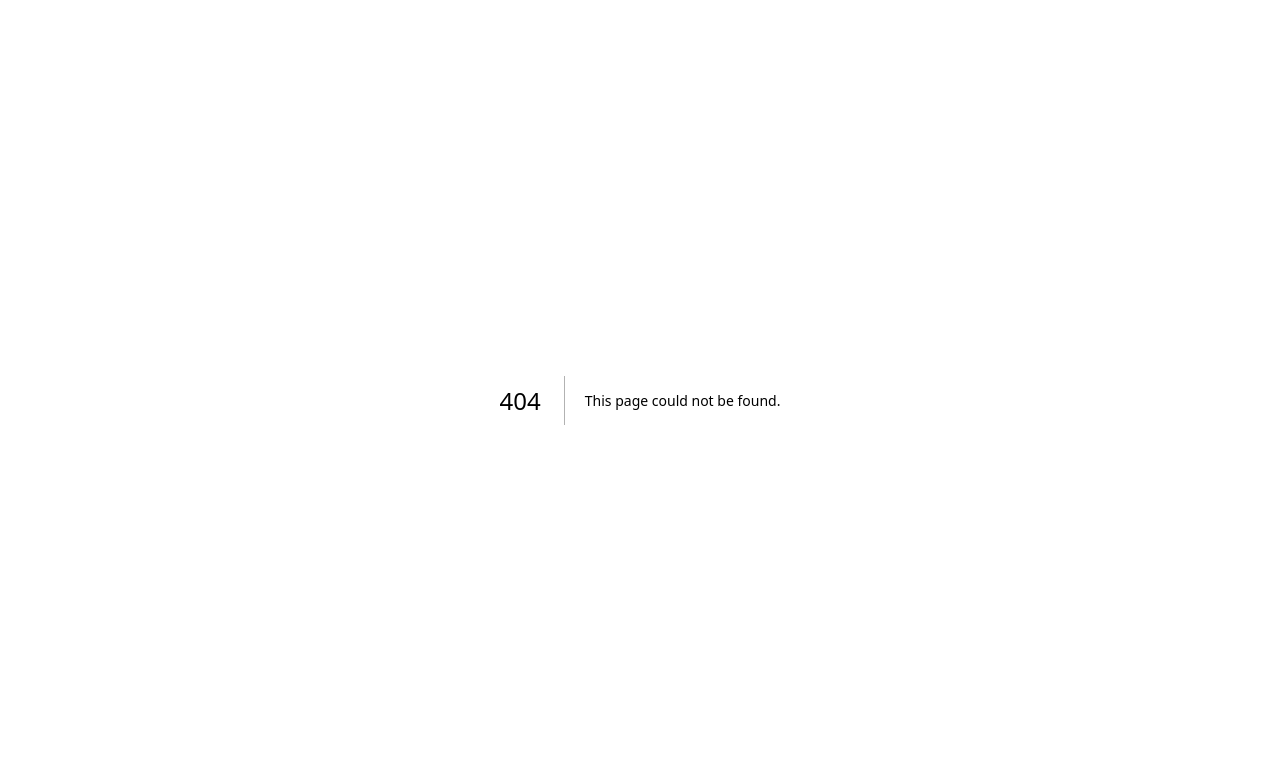
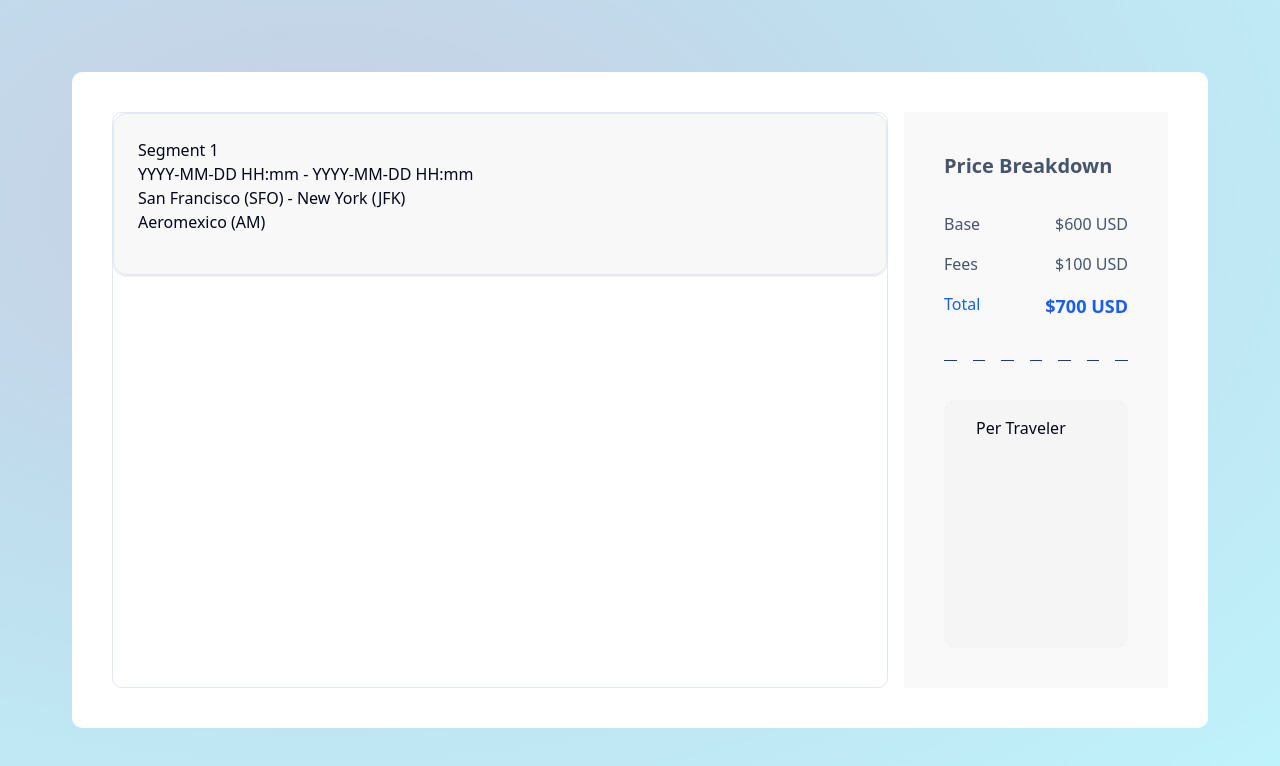
Before and after one commit to Vane-Arellano/flight-search, a Next.js app: page /details in a window 1280 px wide. Before the commit this address had no page. Shown: the top 766 px of the page. Built offline with nearby package versions, Linux system fonts and the light colour scheme.

Commit message:
first version of details page

```diff
--- /dev/null
+++ b/app/details/_components/details.tsx
@@ -0,0 +1,29 @@
+'use client'
+
+import { redirect } from "next/navigation"
+import { PriceBreakdown } from "./price-breakdown"
+import { CustomSeparator } from "./separator"
+import { PerTraveler } from "./price-per-traveler"
+import { SegmentComponent } from "./segment-card"
+
+export const FlightDetails = () => {
+
+  const handleDetailsRedirect = async () => {
+    // TODO: Call the API to get the details of the specific flight
+    redirect('/details')
+  }
+
+  return (
+    <div className="flex flex-row p-10 h-full bg-white rounded-lg gap-4">
+        <div className="border rounded-lg w-3/4 overflow-y-scroll">
+            <SegmentComponent/>
+        </div>
+        <div className="w-1/4 bg-zinc-100/50 p-10 flex flex-col justify-between">
+            <PriceBreakdown/>
+            <CustomSeparator/>
+            <PerTraveler/>
+        </div>
+    </div>
+  )
+
+}
--- /dev/null
+++ b/app/details/_components/price-breakdown.tsx
@@ -0,0 +1,21 @@
+export const PriceBreakdown = () => {
+  return (
+    <div className="grid gap-8">
+      <p className="text-slate-600 text-xl font-semibold">Price Breakdown</p>
+      <div className="grid gap-4">
+        <div className="flex flex-row justify-between">
+          <p className="text-slate-600 text-md">Base</p>
+          <p className="text-slate-600 text-md">$600 USD</p>
+        </div>
+        <div className="flex flex-row justify-between">
+          <p className="text-slate-600 text-md">Fees</p>
+          <p className="text-slate-600 text-md">$100 USD</p>
+        </div>
+        <div className="flex flex-row justify-between">
+          <p className="text-blue-600 text-md">Total</p>
+          <p className="text-blue-600 text-lg font-semibold">$700 USD</p>
+        </div>
+      </div>
+    </div>
+  )
+}
--- /dev/null
+++ b/app/details/_components/price-per-traveler.tsx
@@ -0,0 +1,9 @@
+import { PriceBreakdown } from "./price-breakdown"
+
+export const PerTraveler = () => {
+    return (
+        <div className="bg-neutral-200/25 py-4 px-8 h-1/2 rounded-lg">
+            <p>Per Traveler</p>
+        </div>
+    )
+}
--- /dev/null
+++ b/app/details/_components/segment-card.tsx
@@ -0,0 +1,19 @@
+import { Card, CardContent } from "@/components/ui/card"
+
+export const SegmentComponent = () => {
+  return (
+    <Card className="w-full bg-zinc-200/25 h-fit hover:bg-slate-300/25">
+      <CardContent className="flex flex-col justify-between gap-4">
+        <div className="flex flex-col justify-between">
+          <p>Segment 1</p>
+          <p>YYYY-MM-DD HH:mm - YYYY-MM-DD HH:mm</p>
+          <p>San Francisco (SFO) - New York (JFK)</p>
+          <p>Aeromexico (AM)</p>
+        </div>
+        <div className="bottom-section flex flex-row justify-between">
+
+        </div>
+      </CardContent>
+    </Card>
+  )
+}
--- /dev/null
+++ b/app/details/_components/segment-list.tsx
@@ -0,0 +1,23 @@
+'use client'
+import { redirect } from "next/navigation"
+import { SegmentComponent } from "./segment-card"
+
+export const FlightList = () => {
+  const handleDetailsRedirect = async () => {
+    // TODO: Call the API to get the details of the specific flight
+    redirect('/details')
+  }
+
+  return (
+    <div className="p-10 h-full bg-white rounded-lg">
+      {/* {
+        demoFlights.map((flight: Flight, index: number) => ( */}
+          <button className="mb-4 w-full" onClick={handleDetailsRedirect}>
+            <SegmentComponent />
+          </button>
+        {/* ))
+      } */}
+    </div>
+  )
+
+}
--- /dev/null
+++ b/app/details/_components/separator.tsx
@@ -0,0 +1,13 @@
+export const CustomSeparator = () => {
+    return (
+        <div className="flex flex-row gap-4">
+            <div className="w-8 h-[1px] bg-blue-900"></div>
+            <div className="w-8 h-[1px] bg-blue-900"></div>
+            <div className="w-8 h-[1px] bg-blue-900"></div>
+            <div className="w-8 h-[1px] bg-blue-900"></div>
+            <div className="w-8 h-[1px] bg-blue-900"></div>
+            <div className="w-8 h-[1px] bg-blue-900"></div>
+            <div className="w-8 h-[1px] bg-blue-900"></div>
+        </div>
+    )
+}
--- /dev/null
+++ b/app/details/page.tsx
@@ -0,0 +1,8 @@
+import { FlightDetails } from "./_components/details"
+export default function DetailsPage () {
+    return (
+        <div className="p-18 h-screen bg-radial-[at_25%_25%] from-blue-900/25 to-cyan-400/25 to-100%">
+            <FlightDetails/>
+        </div>
+    )
+}
--- a/app/results/_components/flight-component.tsx
+++ b/app/results/_components/flight-component.tsx
@@ -24,10 +24,10 @@ export interface Flight {
 
 export const FlightComponent = (props: {flight: Flight}) => {
     return (
-        <Card className="w-full bg-zinc-200/25 h-fit">
+        <Card className="w-full bg-zinc-200/25 h-fit hover:bg-slate-300/25">
             <CardContent className="flex flex-col justify-between gap-4">
                 <div className="flex flex-row justify-between">
-                    <div className="departure">
+                    <div className="departure text-left">
                         <PlaneTakeoffIcon size={20} className="text-blue-500"/>
                         <p className="text-xl font-semibold">{props.flight.deperture_time}</p>
                         <p>{props.flight.deperture_city} {props.flight.deperture_code}</p>
@@ -41,9 +41,8 @@ export const FlightComponent = (props: {flight: Flight}) => {
                         <div className="w-50 h-[2px] bg-blue-800/25"></div>
 
                     </div>
-                    <div className="arrival">
-                        <PlaneLandingIcon size={20} className="text-blue-500"/>
-
+                    <div className="arrival flex flex-col text-right items-right">
+                        <PlaneLandingIcon size={20} className="text-blue-500 self-end"/>
                         <p className="text-xl font-semibold">{props.flight.arraival_time}</p>
                         <p>{props.flight.arraival_city} {props.flight.arraival_code}</p>
                     </div>
--- a/app/results/_components/list-flights.tsx
+++ b/app/results/_components/list-flights.tsx
@@ -1,16 +1,23 @@
+'use client'
 import { FlightComponent } from "./flight-component"
 import { demoFlights } from "../_consts/flight"
 import { Flight } from "./flight-component"
+import { redirect } from "next/navigation"
 
 export const FlightList = () => {
+
+  const handleDetailsRedirect = async () => {
+    // TODO: Call the API to get the details of the specific flight
+    redirect('/details')
+  }
 
   return (
     <div className="p-10 h-full bg-white rounded-lg">
       {
         demoFlights.map((flight: Flight, index: number) => (
-                    <div key={index} className="mb-4">
+          <button key={index} className="mb-4 w-full" onClick={handleDetailsRedirect}>
             <FlightComponent flight={flight} />
-                    </div>
+          </button>
         ))
       }
     </div>
--- a/app/results/page.tsx
+++ b/app/results/page.tsx
@@ -2,7 +2,7 @@ import { FlightList } from "./_components/list-flights"
 
 export default function ResultsPage () {
     return (
-        <div className="p-18 h-screen bg-radial-[at_25%_25%] from-white to-cyan-400/25 to-100%">
+        <div className="p-18 h-screen bg-radial-[at_25%_25%] from-blue-200/25 to-cyan-500/25 to-100%">
             <FlightList/>
         </div>
     )
--- a/app/search/page.tsx
+++ b/app/search/page.tsx
@@ -2,7 +2,7 @@ import { SearchForm } from "./_components/search-form"
 
 export default function SearchPage() {
   return (
-    <div className="flex min-h-svh flex-col items-center justify-center bg-radial-[at_25%_25%] from-white to-cyan-400/25 to-100% p-6 md:p-10">
+    <div className="flex min-h-svh flex-col items-center justify-center bg-radial-[at_25%_25%] from-blue-200/25 to-cyan-500/25 to-100% p-6 md:p-10">
       <div className="w-full max-w-sm md:max-w-3xl">
         <SearchForm/>
       </div>
```
Lines whose indentation alone changed are shown as unchanged.
